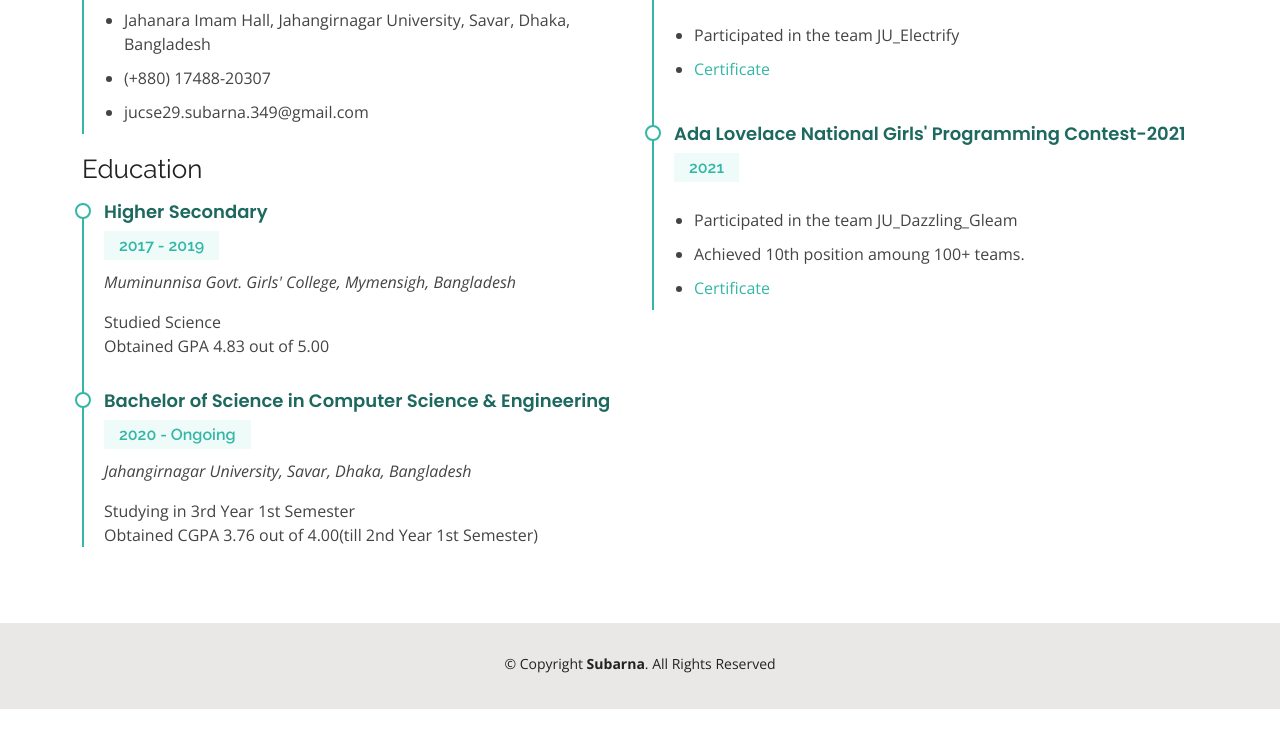
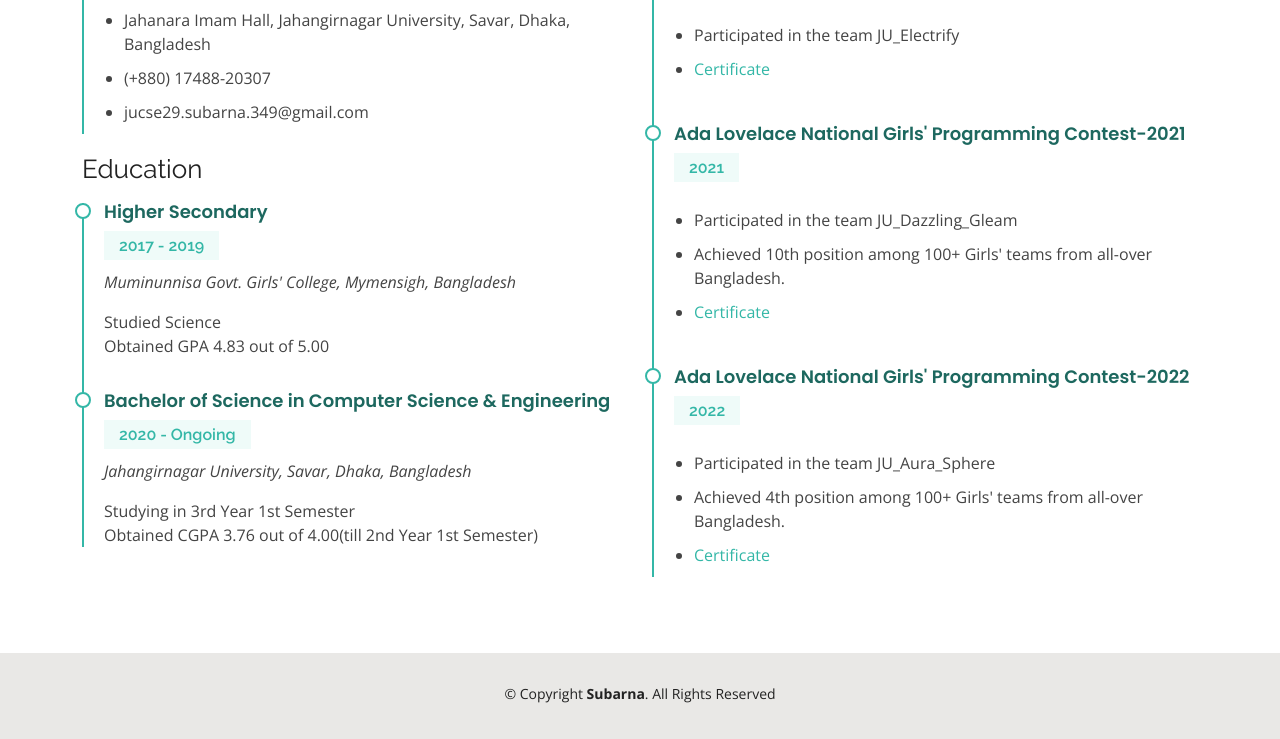
Before and after one commit to SubarnaSaha08/Resume, a plain HTML site: page resume.html in a window 1280 px wide. Shown: the part 396-1135 px from the top of the page. Before the commit the page ends 1105 px from the top, so only its background shows below. Drawn offline with nearby package versions, Linux system fonts and the light colour scheme.

Commit message:
Add files via upload

```diff
--- a/resume.html
+++ b/resume.html
@@ -130,8 +130,20 @@
               <p>
               <ul>
                 <li>Participated in the team JU_Dazzling_Gleam</li>
-                <li>Achieved 10th position amoung 100+ teams.</li>
+                <li>Achieved 10th position among 100+ Girls' teams from all-over Bangladesh.</li>
                 <li><a href="https://drive.google.com/file/d/1JauPjNIRYNJe8TWtBHb-ReeEKQwNB2zu/view?usp=drive_link" target="_blank">Certificate</a></li>
+              </ul>
+              </p>
+            </div>
+            <div class="resume-item">
+              <h4>Ada Lovelace National Girls' Programming Contest-2022</h4>
+              <h5>2022</h5>
+              <p><em></em></p>
+              <p>
+              <ul>
+                <li>Participated in the team JU_Aura_Sphere</li>
+                <li>Achieved 4th position among 100+ Girls' teams from all-over Bangladesh.</li>
+                <li><a href="https://drive.google.com/file/d/1arJtvkVtJBoPUG_reOful9xEKE2tNVXS/view?usp=drive_link" target="_blank">Certificate</a></li>
               </ul>
               </p>
             </div>
```
